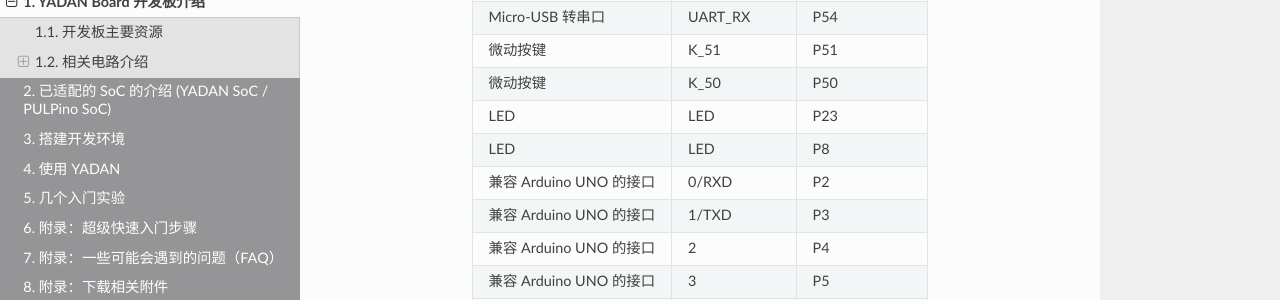
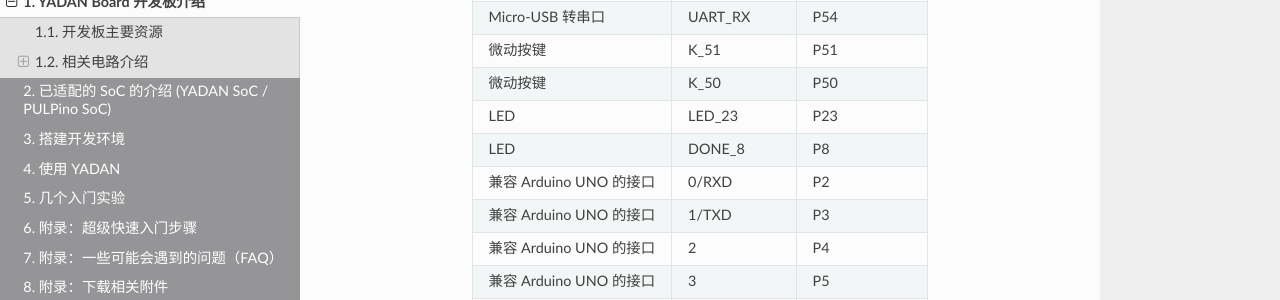
Before and after one commit to CSY-tvgo/YADAN-Docs, a Sphinx documentation site: the page built from docs/source/chap1.md, in a window 1280 px wide and 900 px high, scrolled down 2075 px. Shown: the part 151-451 px from the top of the window. Built offline with Sphinx 7.4.7 and the Read the Docs theme 2.0.0, drawn with Linux system fonts in a browser that asks for light colours; comment, search, counter and statistics services are not loaded.

Commit message:
update chap1

```diff
--- a/docs/source/chap1.md
+++ b/docs/source/chap1.md
@@ -58,8 +58,8 @@ YADAN Board 的硬件布局如图 1.1 所示，硬件接口介绍见表 1.1。
 | Micro-USB 转串口        | UART_RX    | P54          |
 | 微动按键                | K_51       | P51          |
 | 微动按键                | K_50       | P50          |
-| LED                     | LED        | P23          |
-| LED                     | LED        | P8           |
+| LED                     | LED_23     | P23          |
+| LED                     | DONE_8     | P8           |
 | 兼容 Arduino UNO 的接口 | 0/RXD      | P2           |
 | 兼容 Arduino UNO 的接口 | 1/TXD      | P3           |
 | 兼容 Arduino UNO 的接口 | 2          | P4           |
```
